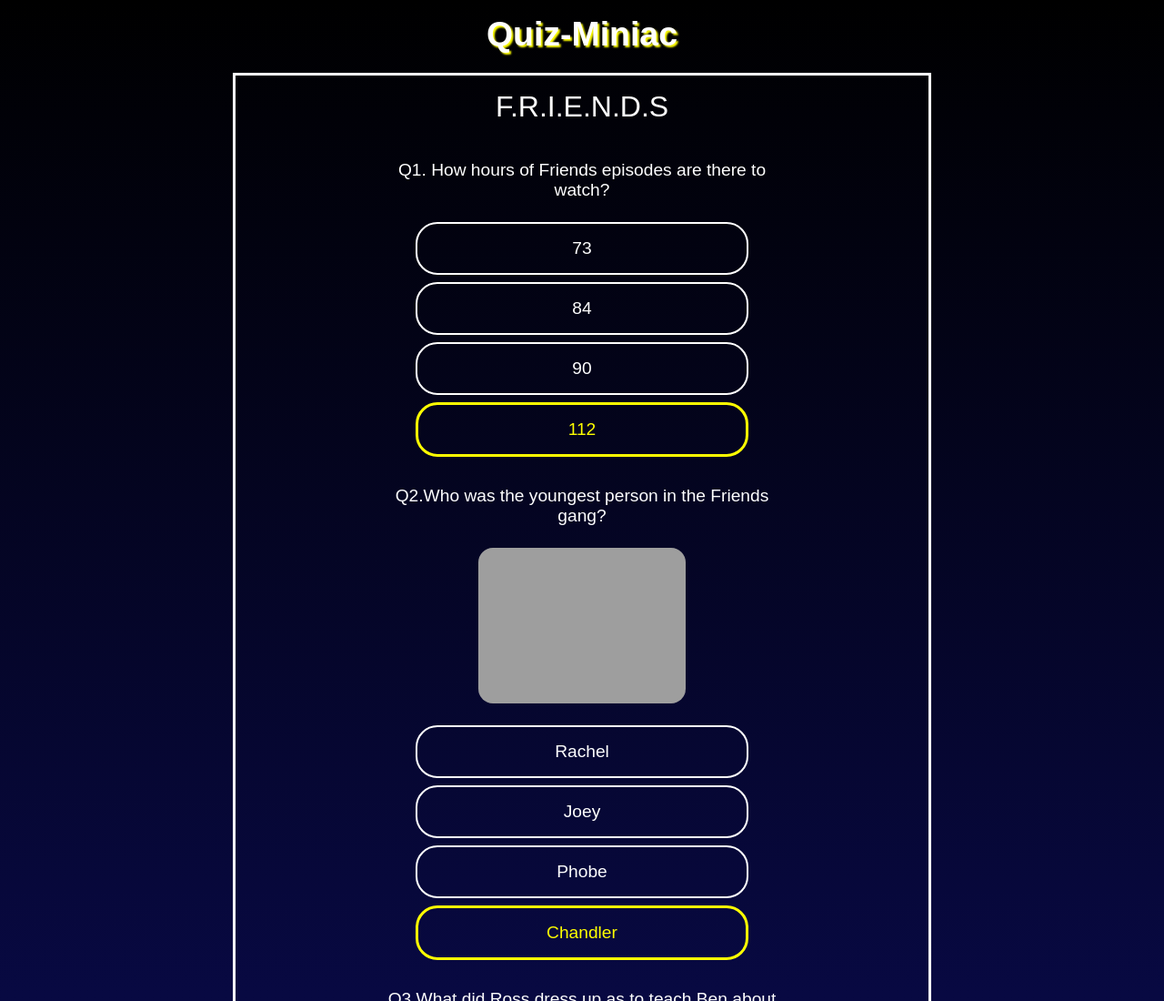
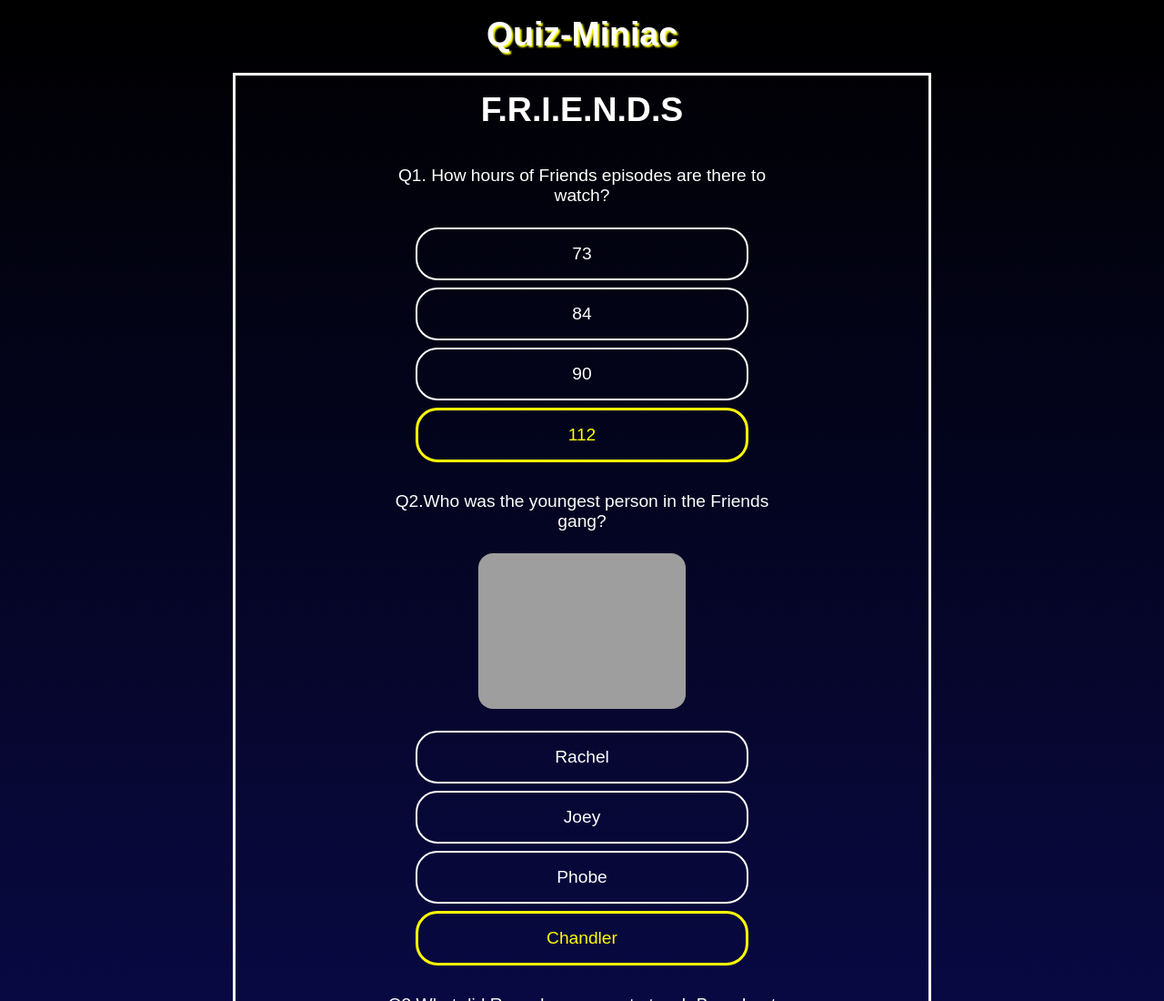
Before and after one commit to HrishikeshMahalle/QuizMiniac-Quiz-App, a plain HTML site: page Quiz/quiz.html in a window 1280 px wide. Shown: the top 1100 px of the page at 91% size. Drawn offline with Linux system fonts and the light colour scheme; grey boxes are pictures that could not be loaded.

Commit message:
minor changes

```diff
--- a/Quiz/quiz.html
+++ b/Quiz/quiz.html
@@ -14,7 +14,7 @@
         </div>
         <div class="main-container flex-col-center">
             <div class="cont-subhead">
-                F.R.I.E.N.D.S
+                <h3> F.R.I.E.N.D.S </h3>
             </div>
             <div class="question-cont flex-col">
                <question>Q1. How hours of Friends episodes are there to watch?</question>
```
